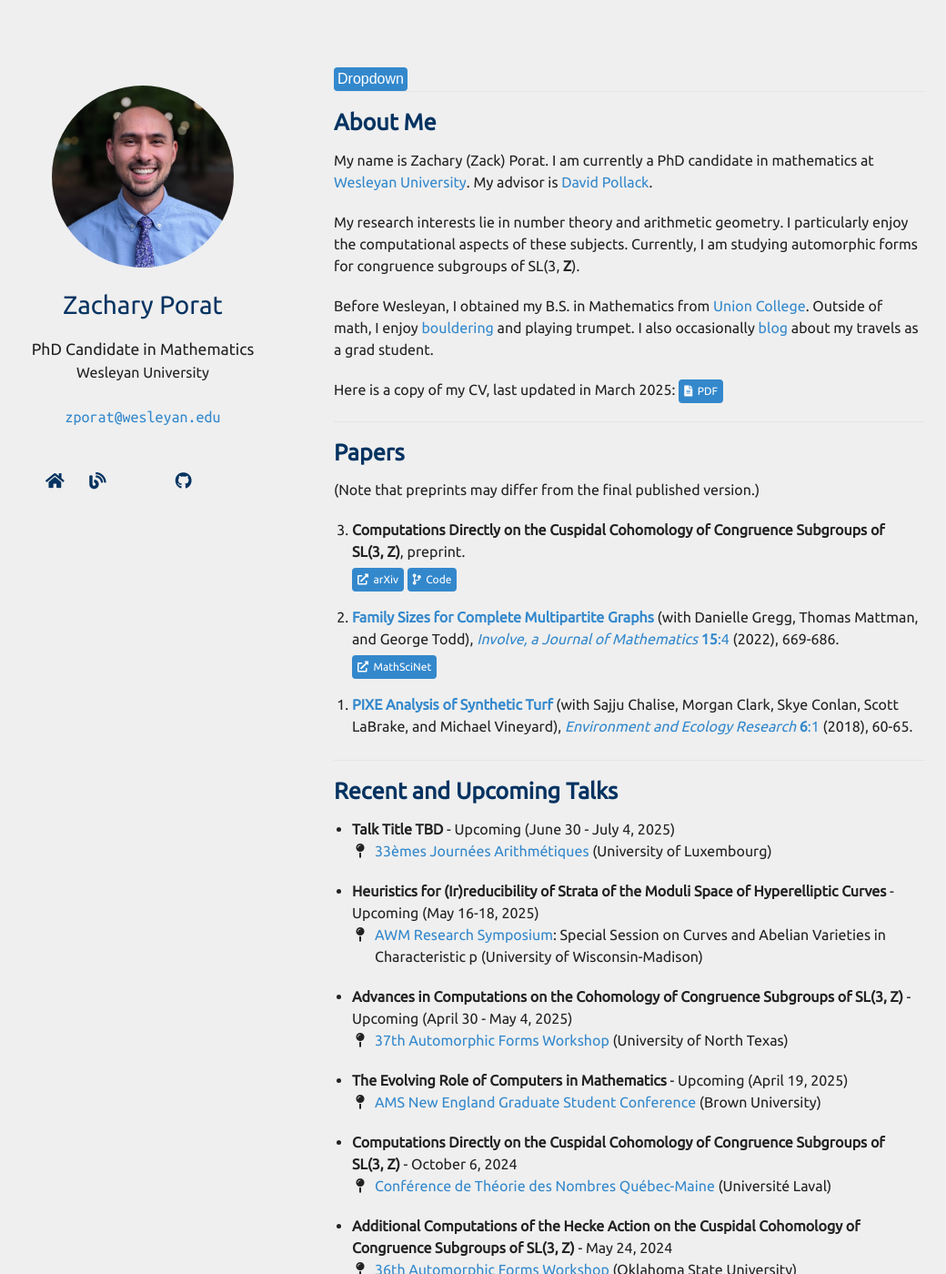
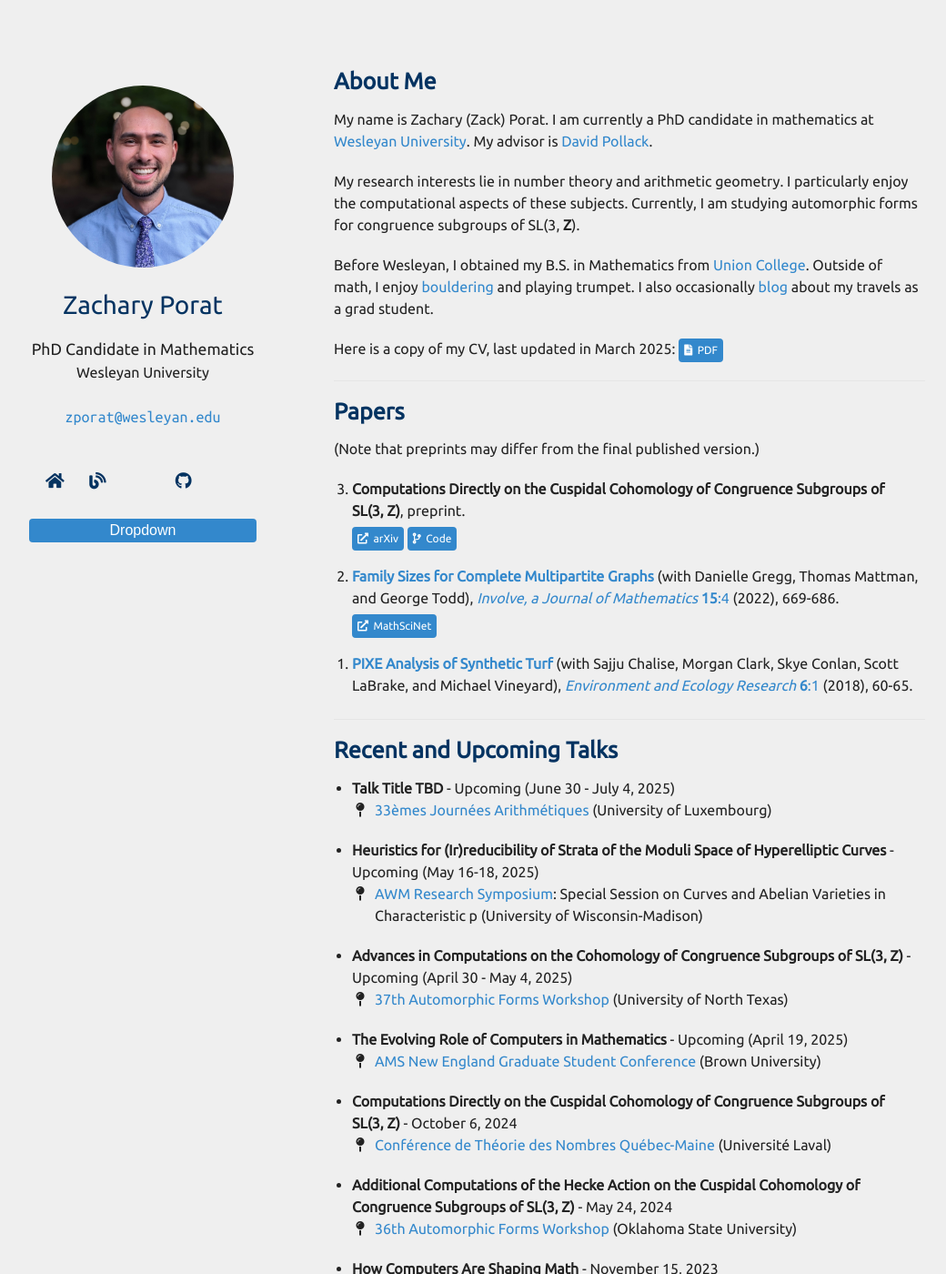
Before and after one commit to zporat/zporat.github.io, a Jekyll site: the page built from index.md, in a window 1280 px wide and 1400 px high. Shown: the whole window at 91% size, without its empty margins (98-1138 px from the left). Built offline with Jekyll 4.4.1, drawn with Linux system fonts in a browser that asks for light colours; nearby versions of some CDN libraries; a style sheet for code colours, icons or effects is not loaded; our own code applies the rules of GitHub Pages for plain Markdown files.

Commit message:
nav menu 1

```diff
--- a/_layouts/homepage.html
+++ b/_layouts/homepage.html
@@ -93,6 +93,21 @@
 
         <br>
 
+        <div class="dropdown">
+          <button class="dropbtn">Dropdown</button>
+          <div class="dropdown-content">
+            <a href="#about"><i class="fas fa-address-card" aria-hidden="true"></i>&nbsp; About</a>
+            <a href="#papers"><i class="fas fa-newspaper" aria-hidden="true"></i>&nbsp; Papers</a>
+            <a href="#talks"><i class="fas fa-microphone" aria-hidden="true"></i>&nbsp; Talks</a>
+            <a href="#teaching"><i class="fas fa-chalkboard-teacher" aria-hidden="true"></i>&nbsp; Teaching</a>
+            <a href="#service"><i class="fas fa-tools" aria-hidden="true"></i>&nbsp; Service</a>
+            <a href="#notes"><i class="fas fa-sticky-note" aria-hidden="true"></i>&nbsp; Notes</a>
+            <a href="#misc"><i class="fas fa-plus" aria-hidden="true"></i>&nbsp; Misc.</a>
+          </div>
+        </div>
+
+        <br>
+
       </header>
       <section>
 
--- a/_sass/minimal-light-no-dark-mode.scss
+++ b/_sass/minimal-light-no-dark-mode.scss
@@ -583,6 +583,8 @@
   font-size: 16px;
   border-radius: 4px;
   border: none;
+  display:inline-block;
+  width: 100%;
 }
 
 /* The container <div> - needed to position the dropdown content */
@@ -617,4 +619,4 @@
 .dropdown:hover .dropdown-content {display: block;}
 
 /* Change the background color of the dropdown button when the dropdown content is shown */
-.dropdown:hover .dropbtn {background-color: #3e8e41;}
+.dropdown:hover .dropbtn {background-color: #043361;}
--- a/index.md
+++ b/index.md
@@ -1,21 +1,5 @@
 ---
 layout: homepage
----
-
- <div class="dropdown">
-  <button class="dropbtn">Dropdown</button>
-  <div class="dropdown-content">
-    <a href="#about"><i class="fas fa-address-card" aria-hidden="true"></i>&nbsp; About</a>
-    <a href="#papers"><i class="fas fa-newspaper" aria-hidden="true"></i>&nbsp; Papers</a>
-    <a href="#talks"><i class="fas fa-microphone" aria-hidden="true"></i>&nbsp; Talks</a>
-    <a href="#teaching"><i class="fas fa-chalkboard-teacher" aria-hidden="true"></i>&nbsp; Teaching</a>
-    <a href="#service"><i class="fas fa-tools" aria-hidden="true"></i>&nbsp; Service</a>
-    <a href="#notes"><i class="fas fa-sticky-note" aria-hidden="true"></i>&nbsp; Notes</a>
-    <a href="#misc"><i class="fas fa-plus" aria-hidden="true"></i>&nbsp; Misc.</a>
-  </div>
-</div>
-
-
 ---
 
 ## <a name="about"></a> About Me
```
